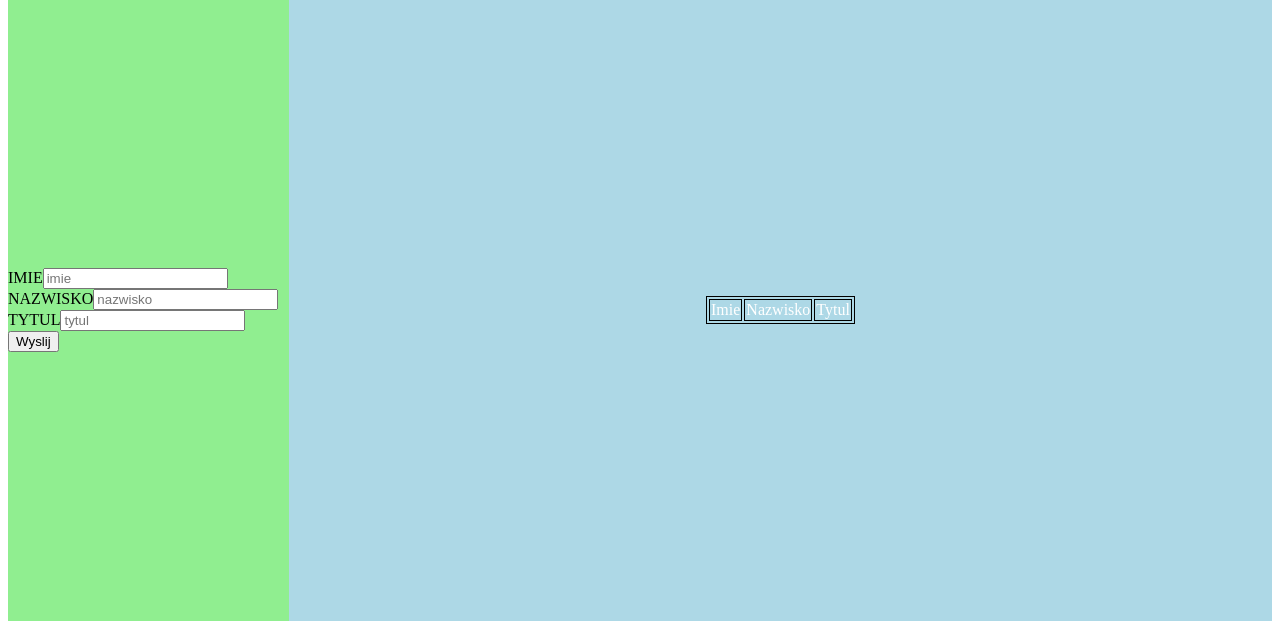
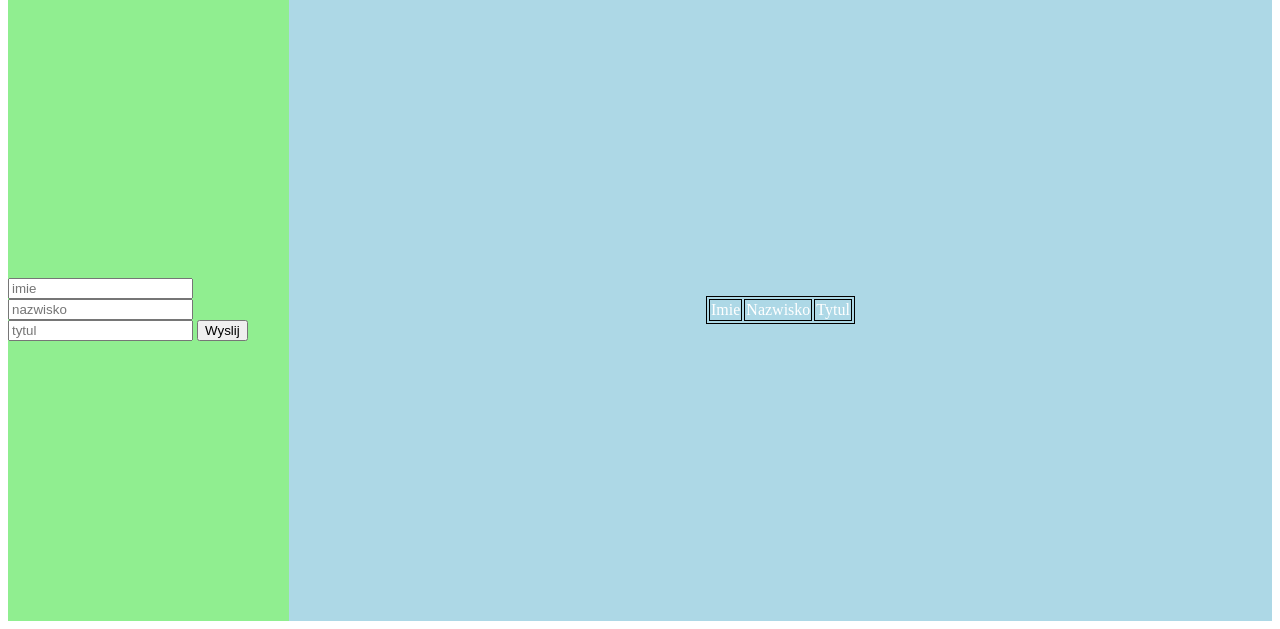
Before and after one commit to 3ti-2020/crud-wiele-do-wielu-dawid-falinski, a PHP site: page / in a window 1280 px wide; the page is wider, and only the part inside the window is pictured. Shown: the part 187-816 px from the top of that part. Run offline with PHP 8.4, Linux system fonts and the light colour scheme; data that the repository does not hold is empty.

Commit message:
Add files via upload

```diff
--- a/index.php
+++ b/index.php
@@ -22,14 +22,18 @@
 </div>
 <div class="b">
 <form action="insert.php" method="POST">
-    IMIE<input type="text" name="imie" placeholder="imie">
-    NAZWISKO<input type="text" name="nazwisko" placeholder="nazwisko">
-    TYTUL<input type="text" name="tytul" placeholder="tytul">
+    <input type="text" name="imie" placeholder="imie">
+    <input type="text" name="nazwisko" placeholder="nazwisko">
+    <input type="text" name="tytul" placeholder="tytul">
     <input type="submit" value="Wyslij" method="POST">
     </form>
 </div>
 <div class="c">
 <?php
+
+
+
+
         $servername = "sql7.freemysqlhosting.net";
         $username = "sql7374242";
         $password = "zj3dgp4r5N";
@@ -37,7 +41,7 @@
 
         $conn = new mysqli($servername, $username, $password, $dbname);
 
-        $result = $conn->query("SELECT imie, nazwisko, tytul FROM tytuly, books, autorzy WHERE tytuly.id_tytul = books.id_tytul AND autorzy.id_autor=books.id_autor");
+        $result = $conn->query("SELECT imie, nazwisko, tytul FROM ksiazki, wypozyczenia, autorzy WHERE ksiazki.id_ks = wypozyczenia.id_ks AND autorzy.id_a=wypozyczenia.id_a");
 
         echo("<table>");
         echo("<tr>
```
